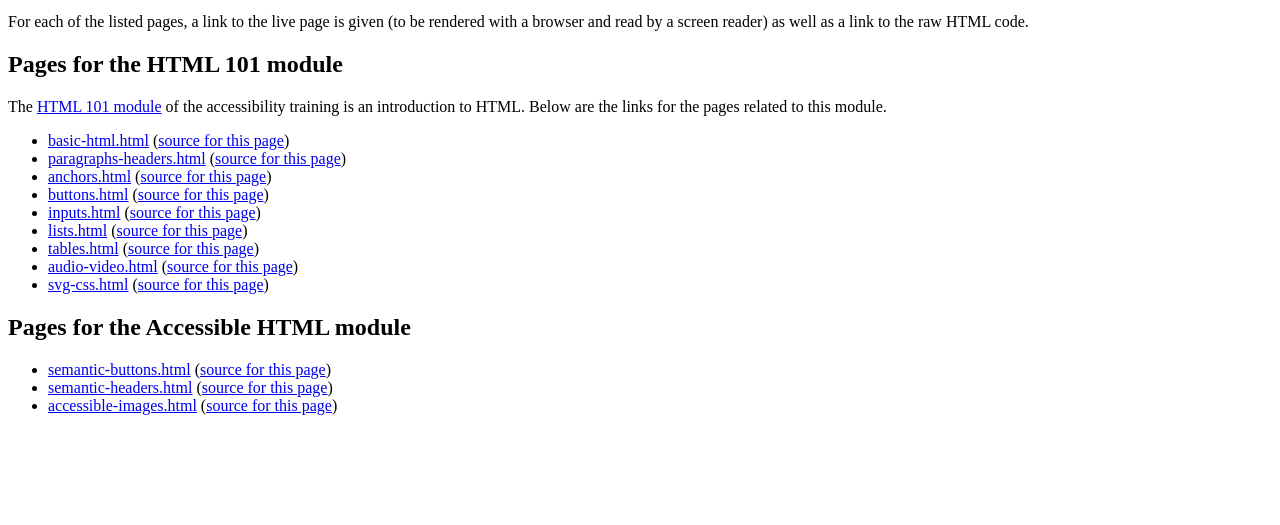
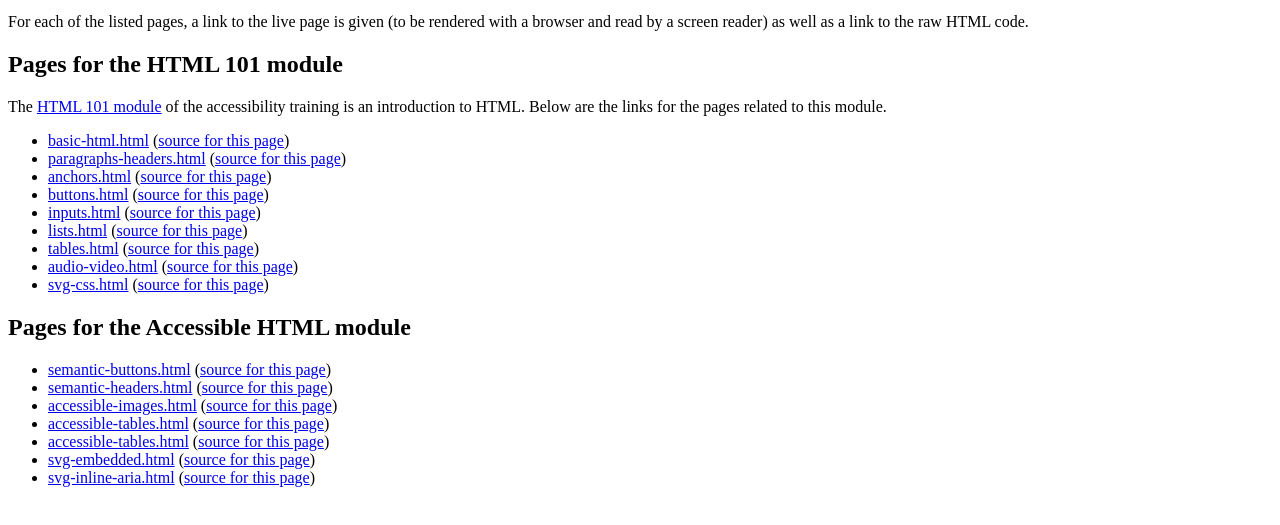
Before and after one commit to maartenzam/accessible-html-dataviz, a plain HTML site: page index.html in a window 1280 px wide. Shown: the part 101-626 px from the top of the page. Drawn offline with Linux system fonts and the light colour scheme.

Commit message:
More renaming

```diff
--- a/index.html
+++ b/index.html
@@ -25,6 +25,10 @@
         <li><a href="semantic-buttons.html">semantic-buttons.html</a> (<a href="https://github.com/maartenzam/accessible-html-dataviz/blob/master/semantic-buttons.html">source for this page</a>)</li>
         <li><a href="semantic-headers.html">semantic-headers.html</a> (<a href="https://github.com/maartenzam/accessible-html-dataviz/blob/master/semantic-headers.html">source for this page</a>)</li>
         <li><a href="accessible-images.html">accessible-images.html</a> (<a href="https://github.com/maartenzam/accessible-html-dataviz/blob/master/accessible-images.html">source for this page</a>)</li>
+        <li><a href="accessible-tables.html">accessible-tables.html</a> (<a href="https://github.com/maartenzam/accessible-html-dataviz/blob/master/accessible-tables.html">source for this page</a>)</li>
+        <li><a href="accessible-tables.html">accessible-tables.html</a> (<a href="https://github.com/maartenzam/accessible-html-dataviz/blob/master/accessible-tables.html">source for this page</a>)</li>
+        <li><a href="svg-embedded.html">svg-embedded.html</a> (<a href="https://github.com/maartenzam/accessible-html-dataviz/blob/master/svg-embedded.html">source for this page</a>)</li>
+        <li><a href="svg-inline-aria.html">svg-inline-aria.html</a> (<a href="https://github.com/maartenzam/accessible-html-dataviz/blob/master/svg-inline-aria.html">source for this page</a>)</li>
     </ul>
   </body>
 </html>
```
Also changed, not shown: svg-embedded.html (+1 -0 lines), svg-inline.html (renamed from svg-chart-simple.html, +0 -1 lines), svg-inline-aria.html (renamed from svg-chart-img.html).
